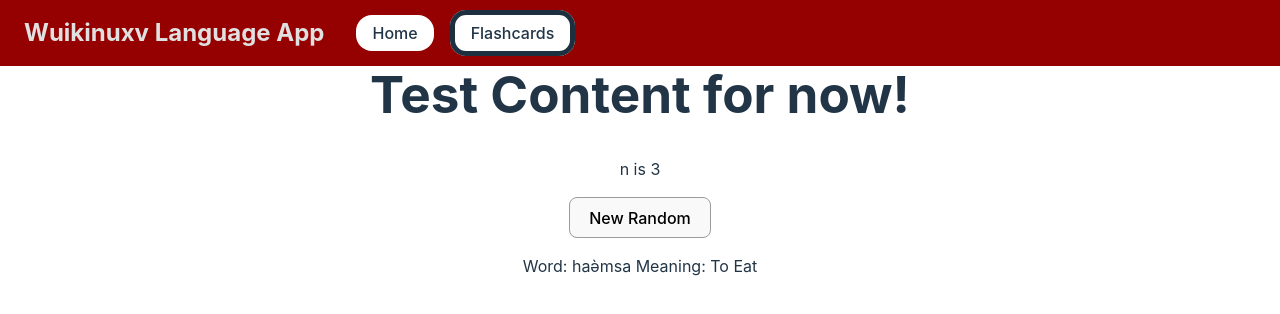
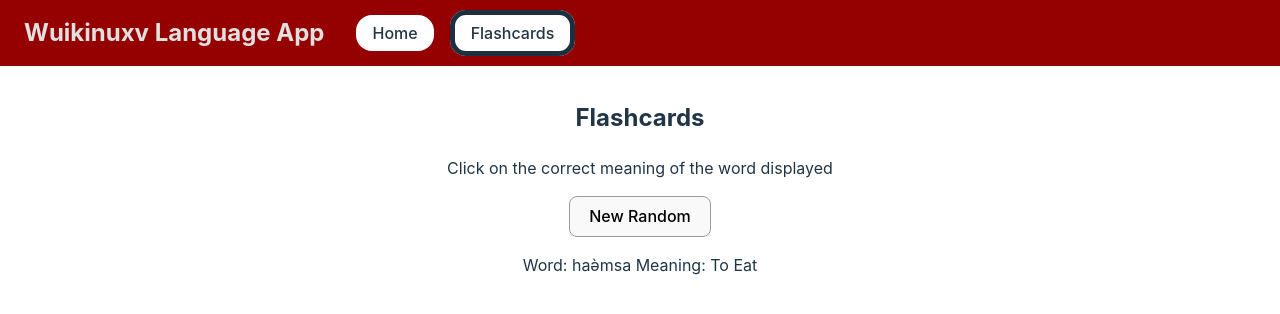
Before and after one commit to Trev004/DGL-409-Wuikinuxv-Learning-App, a React (Vite) app in the folder Wuikinuxv Learning App/: page /flashcards in a window 1280 px wide. Shown: the top 314 px of the page. Built offline with nearby package versions, Linux system fonts and the light colour scheme.

Commit message:
Improve random number generator
Now will avoid picking the number it had previously so it won't generate two 1's in row for example. Also implements basic CSS and page text

```diff
--- /dev/null
+++ b/Wuikinuxv Learning App/src/assets/Pages/Flashcard.css
@@ -0,0 +1,9 @@
+#root {
+    max-width: 960px;
+    margin: 0 auto;
+    padding: 2rem;
+    text-align: center;
+}
+h2{
+    padding-top: 2em;
+}
--- a/Wuikinuxv Learning App/src/assets/Pages/Flashcard.jsx
+++ b/Wuikinuxv Learning App/src/assets/Pages/Flashcard.jsx
@@ -1,15 +1,24 @@
 import wordlist from '../words.json'
 import { useState } from 'react';
+import './Flashcard.css'
 function Flashcard () {
     const words = wordlist.words
     const [randomNumber, setRandomNumber] = useState(Math.floor(Math.random() * words.length));
+    const [oldRandom, setOldRandom] = useState();
+
+    // Generates new randoms, repeats the loop if previous number is generated
     const newRandomNumber = () =>{
-        setRandomNumber(Math.floor(Math.random() * words.length));
+        let newRandom;
+        do {
+            newRandom = Math.floor(Math.random() * words.length);
+        } while (newRandom == oldRandom);
+        setRandomNumber(newRandom);
+        setOldRandom(randomNumber);
     }
     return(
         <>
-            <h1>Test Content for now!</h1>
-            <p>n is {randomNumber}</p>
+            <h2>Flashcards</h2>
+            <p>Click on the correct meaning of the word displayed</p>
             <button onClick={newRandomNumber}>New Random</button>
             <p>Word: {words[randomNumber].word} Meaning: {words[randomNumber].meaning}</p>
         </>
```
